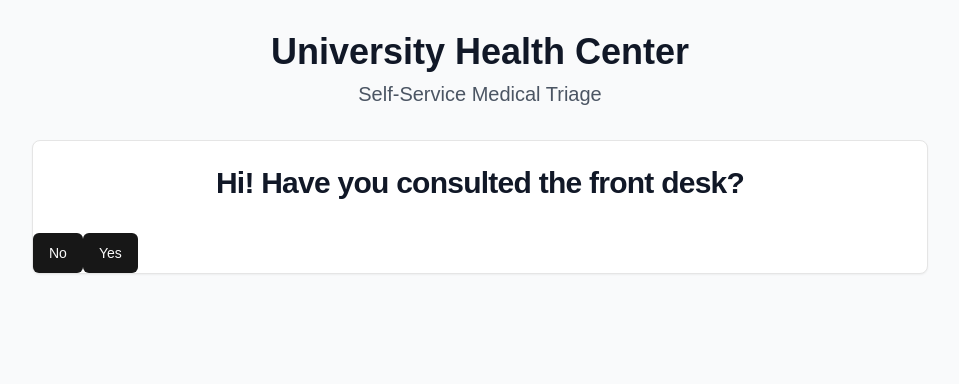
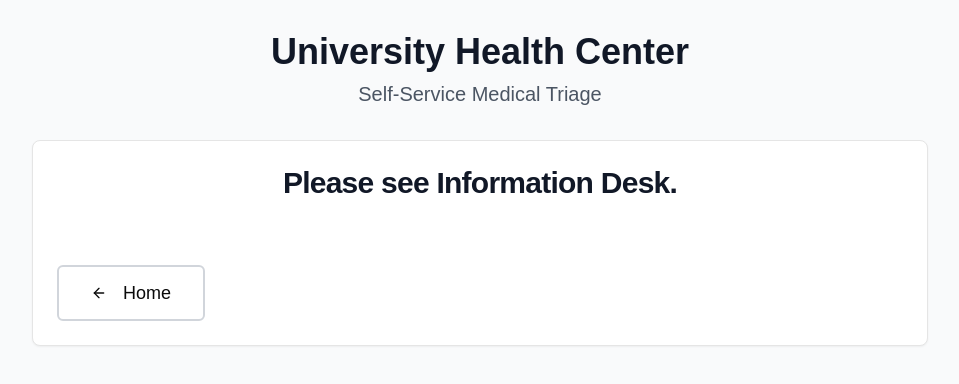
Before and after one commit to KingFlameThe1/health_centre_kiosk-bp, a Next.js app: page / in a window 1280 px wide. Both pictures are taken after a click on the button "No". Shown: the top 384 px of the page, without its empty margins (160-1119 px from the left). Built offline with nearby package versions, Linux system fonts and the light colour scheme.

Commit message:
welcome page functionality and redirect to front desk is opperational

```diff
--- a/app/page.tsx
+++ b/app/page.tsx
@@ -8,7 +8,7 @@ import { Card, CardContent, CardHeader, CardTitle } from "@/components/ui/card"
 import { ArrowLeft, ArrowRight, Home, User, Users, Building, UserCheck } from "lucide-react"
 
 type Affiliation = "student" | "staff" | "staff-dependent" | "other" | null
-type Step = "affiliation" | "information" | "triage" | "confirmation" | "welcome"
+type Step = "affiliation" | "information" | "triage" | "confirmation" | "welcome" | "direct" | "info"
 
 interface UserInfo {
   firstName: string
@@ -16,6 +16,8 @@ interface UserInfo {
   idNumber: string
   dateOfBirth: string
 }
+
+var directMsg = 0 /*determines which message is displayed on "direct" screen*/
 
 export default function MedicalTriageKiosk() {
   //const [currentStep, setCurrentStep] = useState<Step>("affiliation")
@@ -40,6 +42,17 @@ export default function MedicalTriageKiosk() {
 
   const handleInformationSubmit = () => {
     if (userInfo.firstName && userInfo.lastName && userInfo.idNumber && userInfo.dateOfBirth) {
+      setCurrentStep("triage")
+    }
+  }
+
+  const seenFrntDsk = (resp: string) =>{
+    if (resp === "no"){
+      /*sends user to page where they are direct on where to go */
+      setCurrentStep("direct")
+      directMsg = 1
+    }
+    else{
       setCurrentStep("triage")
     }
   }
@@ -257,14 +270,14 @@ export default function MedicalTriageKiosk() {
 
             <div className="FrntDskCnfrm">
                 <Button
-                  onClick={/*function name*/() => ("")}
+                  onClick={() => seenFrntDsk("no")}
                   className="confirmationBTN"
                 >
                   No
                 </Button>
 
                 <Button
-                  onClick={() => ("")}
+                  onClick={() => seenFrntDsk("yes")}
                   className="confirmationBTN"
                 >
                   Yes
@@ -300,11 +313,11 @@ export default function MedicalTriageKiosk() {
                 </Button>
 
                 <Button
-                  onClick={() => handleReasonSelect("medicine")}
+                  onClick={() => handleReasonSelect("medicine")/*change to match text */}
                   className="w-full h-20 bg-red-600 hover:bg-red-700 text-white text-xl font-semibold flex items-center justify-start gap-6 px-8 rounded-lg shadow-lg"
                 >
                   <div className="text-left">
-                    <div>Get Medicine</div>
+                    <div>See a nurse</div>
                     <div className="text-sm font-normal opacity-90">
                       For prescriptions, refills, and pharmaceutical needs
                     </div>
@@ -316,9 +329,21 @@ export default function MedicalTriageKiosk() {
                   className="w-full h-20 bg-red-600 hover:bg-red-700 text-white text-xl font-semibold flex items-center justify-start gap-6 px-8 rounded-lg shadow-lg"
                 >
                   <div className="text-left">
-                    <div>See a Doctor or Nurse</div>
+                    <div>Urgent Care</div>
                     <div className="text-sm font-normal opacity-90">
                       For emergency, urgent care, or immediate medical attention
+                    </div>
+                  </div>
+                </Button>
+
+                <Button
+                  onClick={() => handleReasonSelect("other")}
+                  className="w-full h-20 bg-red-600 hover:bg-red-700 text-white text-xl font-semibold flex items-center justify-start gap-6 px-8 rounded-lg shadow-lg"
+                >
+                  <div className="text-left">
+                    <div>Other Service</div>
+                    <div className="text-sm font-normal opacity-90">
+                      . . .
                     </div>
                   </div>
                 </Button>
@@ -337,6 +362,67 @@ export default function MedicalTriageKiosk() {
             </CardContent>
           </Card>
         )}
+
+        {/* Direction screen*/}
+        {currentStep === "direct" &&(
+          <Card className="w-full">
+            <CardHeader className="text-center pb-8">
+              {directMsg === 1 && (
+                <CardTitle className="text-3xl font-bold text-gray-900">Please see Information Desk.</CardTitle>
+              )}
+              {directMsg === 2 && (
+                <CardTitle className="text-3xl font-bold text-gray-900">Please go to Appointments Desk</CardTitle>
+
+              )}
+              {directMsg === 3 && (
+                <CardTitle className="text-3xl font-bold text-gray-900">Please go to the Nurse's Station</CardTitle>
+
+              )}
+              {directMsg === 3 && (
+                <CardTitle className="text-3xl font-bold text-gray-900">Please go to ________</CardTitle>
+
+              )}
+            </CardHeader>
+            <CardContent className="space-y-6">
+              <div className="flex justify-start pt-8">
+                <Button
+                  onClick={handleHome}
+                  variant="outline"
+                  className="h-14 px-8 text-lg border-2 border-gray-300 hover:bg-gray-50 bg-transparent"
+                >
+                  <ArrowLeft className="h-5 w-5 mr-2" />
+                  Home
+                </Button>
+              </div>
+            </CardContent>
+          </Card>
+        )}
+
+        {/* Selection Information Screen */}
+        {/*currentStep === "info" &&(
+          <Card className="w-full">
+            <CardHeader className="text-center pb-8">
+              {reasonForVisit === "" && (
+                <CardTitle className="text-3xl font-bold text-gray-900">Please see Information Desk.</CardTitle>
+              )}
+              { && (
+                <CardTitle className="text-3xl font-bold text-gray-900">Please go to Appointments Desk</CardTitle>
+
+              )}
+              { (
+                <CardTitle className="text-3xl font-bold text-gray-900">Please go to the Nurse's Station</CardTitle>
+
+              )}
+              { (
+                <CardTitle className="text-3xl font-bold text-gray-900">Please go to ________</CardTitle>
+
+              )}
+            </CardHeader>
+            <CardContent className="space-y-6">
+
+            </CardContent>
+          </Card>
+        )*/}
 
         {/* Confirmation Screen */}
         {currentStep === "confirmation" && (
```
